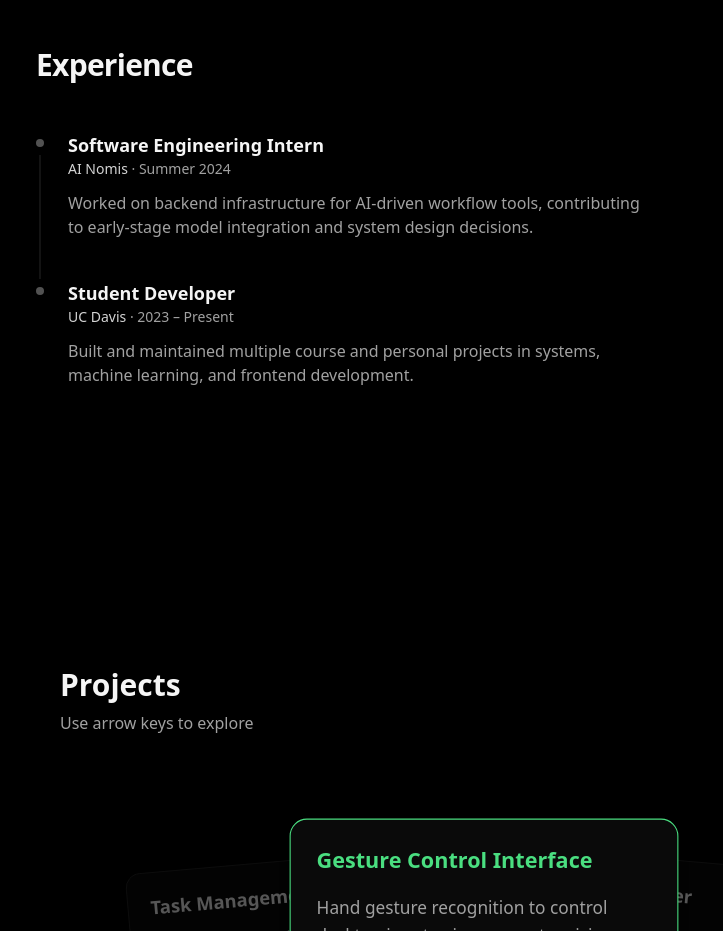
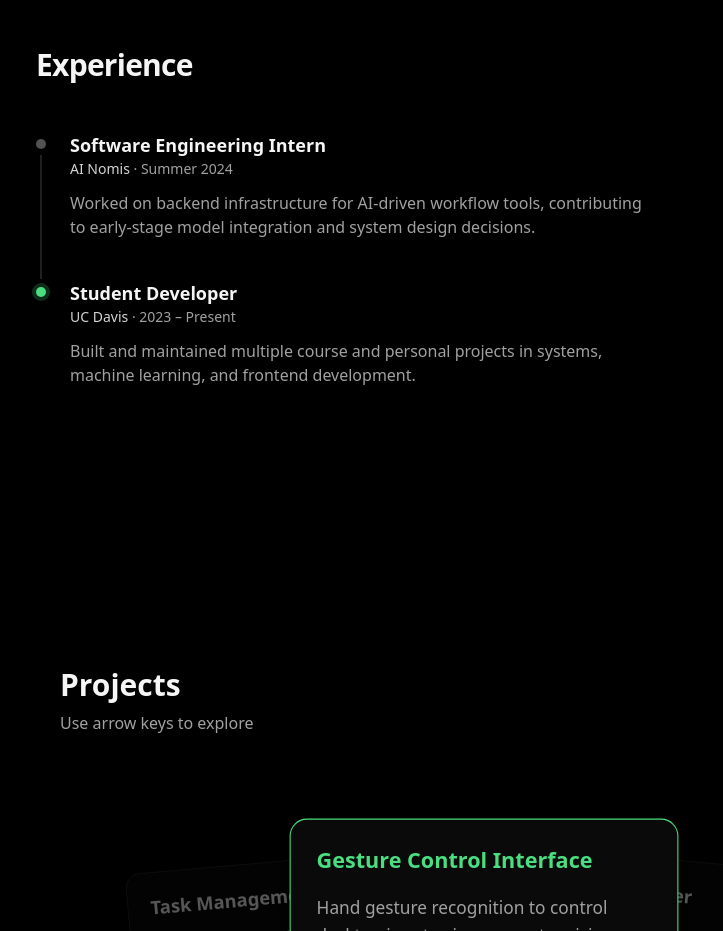
Before and after one commit to nathancbao/nathancbao.github.io, a React (Vite) app: page / in a window 1280 px wide. Shown: the part 786-1717 px from the top of the page, without its empty margins (156-879 px from the left). Built offline with nearby package versions, Linux system fonts and the light colour scheme.

Commit message:
added experience dot color

```diff
--- a/src/pages/Experience.tsx
+++ b/src/pages/Experience.tsx
@@ -1,9 +1,12 @@
+import { useEffect, useRef, useState } from "react"
+
 type ExperienceItemProps = {
   role: string
   company: string
   period: string
   description: string
   isLast?: boolean
+  isActive?: boolean
 }
 
 function ExperienceItem({
@@ -12,26 +15,34 @@ function ExperienceItem({
   period,
   description,
   isLast,
+  isActive,
 }: ExperienceItemProps) {
   return (
     <div className="group flex gap-4 sm:gap-6">
       {/* Left timeline dot */}
       <div className="relative mt-2">
         <div
-            className="
-                h-2 w-2 rounded-full
-                bg-neutral-400 dark:bg-neutral-600
-                transition-colors
-                group-hover:bg-[#22C55E]
-                dark:group-hover:bg-[#4ADE80]
-                group-hover:shadow-[0_0_0_3px_rgba(34,197,94,0.15)]
-                dark:group-hover:shadow-[0_0_0_4px_rgba(74,222,128,0.15)]
-            "
+          className={`
+            relative z-10
+            h-2.5 w-2.5 rounded-full
+            transition-all
+            ${
+              isActive
+                ? "bg-[#22C55E] dark:bg-[#4ADE80] ring-4 ring-[#22C55E]/20 dark:ring-[#4ADE80]/20"
+                : "bg-neutral-400 dark:bg-neutral-600"
+            }
+          `}
         />
+
         {!isLast && (
-            <div className="absolute left-1/2 top-4 bottom-0 w-px -translate-x-1/2 bg-neutral-700/40 dark:bg-neutral-700/60" />
+          <div className="
+            absolute left-1/2 top-4 bottom-0
+            w-px -translate-x-1/2
+            bg-neutral-300 dark:bg-neutral-700
+            z-0
+          " />
         )}
-        </div>
+      </div>
 
       {/* Content */}
       <div className="pb-8 sm:pb-10">
@@ -61,6 +72,49 @@ function ExperienceItem({
 }
 
 export default function Experience() {
+  const [activeIndex, setActiveIndex] = useState(0)
+  const itemRefs = useRef<Array<HTMLDivElement | null>>([])
+
+  useEffect(() => {
+    const items = itemRefs.current.filter(Boolean) as HTMLDivElement[]
+    if (!items.length) return
+
+    let ticking = false
+
+    const updateActiveIndex = () => {
+      ticking = false
+      const anchor = window.innerHeight * 0.35
+      let closestIndex = 0
+      let closestDistance = Number.POSITIVE_INFINITY
+
+      items.forEach((item, index) => {
+        const rect = item.getBoundingClientRect()
+        const distance = Math.abs(rect.top - anchor)
+        if (distance < closestDistance) {
+          closestDistance = distance
+          closestIndex = index
+        }
+      })
+
+      setActiveIndex(closestIndex)
+    }
+
+    const handleScroll = () => {
+      if (ticking) return
+      ticking = true
+      window.requestAnimationFrame(updateActiveIndex)
+    }
+
+    updateActiveIndex()
+    window.addEventListener("scroll", handleScroll, { passive: true })
+    window.addEventListener("resize", handleScroll)
+
+    return () => {
+      window.removeEventListener("scroll", handleScroll)
+      window.removeEventListener("resize", handleScroll)
+    }
+  }, [])
+
   return (
     <section id="experience" className="scroll-mt-24 px-6 py-20 sm:py-28 bg-white dark:bg-black border-t border-neutral-100 dark:border-neutral-900">
       <div className="mx-auto max-w-4xl">
@@ -69,20 +123,34 @@ export default function Experience() {
         </h2>
 
         <div className="mt-12">
+          <div
+            ref={(el) => {
+              itemRefs.current[0] = el
+            }}
+          >
           <ExperienceItem
             role="Software Engineering Intern"
             company="AI Nomis"
             period="Summer 2024"
             description="Worked on backend infrastructure for AI-driven workflow tools, contributing to early-stage model integration and system design decisions."
+            isActive={activeIndex === 0}
           />
+          </div>
 
+          <div
+            ref={(el) => {
+              itemRefs.current[1] = el
+            }}
+          >
           <ExperienceItem
             role="Student Developer"
             company="UC Davis"
             period="2023 – Present"
             description="Built and maintained multiple course and personal projects in systems, machine learning, and frontend development."
             isLast
+            isActive={activeIndex === 1}
           />
+          </div>
         </div>
       </div>
     </section>
```
